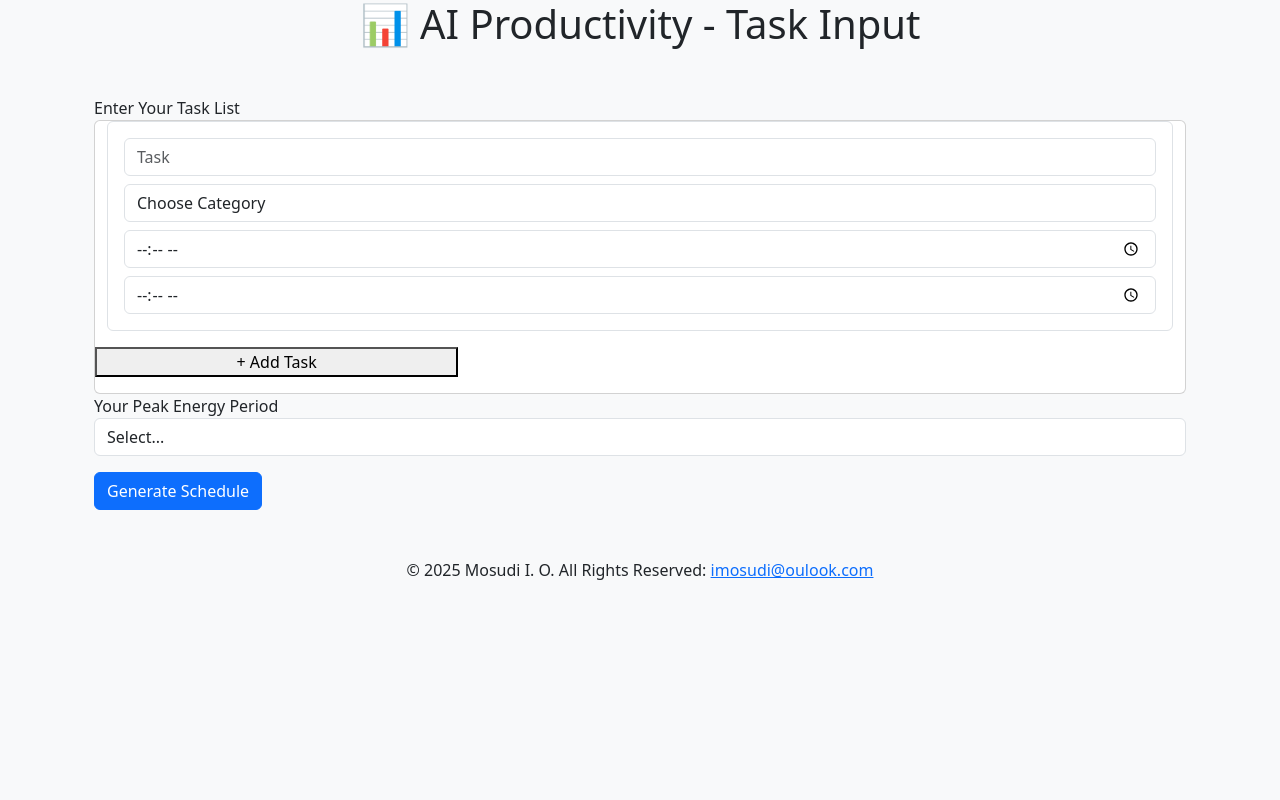
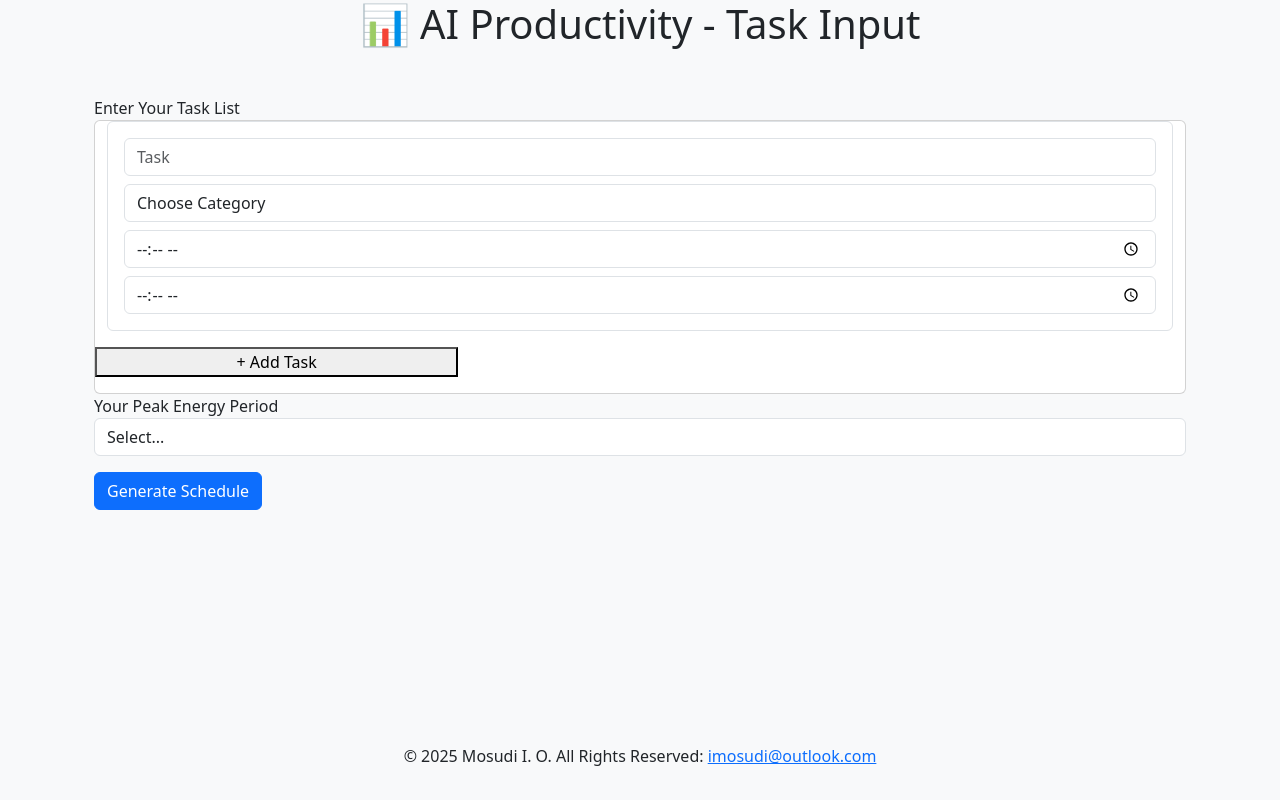
Before and after one commit to imosudi/AI-Based-Productivity-Coach, a Flask app: page / in a window 1280 px wide. Run offline with Flask 3, Linux system fonts and the light colour scheme; some libraries are stand-ins or nearby versions.

Commit message:
Initial comit

```diff
--- a/app/__init__.py
+++ b/app/__init__.py
@@ -8,7 +8,7 @@ dir_path = os.path.dirname(os.path.realpath(__file__))
 py_vers = (".").join(platform.python_version().split(".")[:2])
 dir_path = os.path.dirname(os.path.realpath(__file__)).strip("app")
 #python_path = os.path.join(dir_path, f"venv/lib/python{py_vers}/site-packages")
-print("dir_path: ", dir_path)
+#print("dir_path: ", dir_path)
 
 app=Flask(__name__)
 
--- a/app/templates/base.html
+++ b/app/templates/base.html
@@ -1,24 +1,48 @@
 <!DOCTYPE html>
-<html>
+<html lang="en">
 <head>
     <title>AI Productivity Dashboard</title>
+    <meta charset="UTF-8">
+    <meta name="viewport" content="width=device-width, initial-scale=1.0">
+
     {% block styles %}
-        <link href="https://cdn.jsdelivr.net/npm/bootstrap@5.3.5/dist/css/bootstrap.min.css" rel="stylesheet" integrity="sha384-SgOJa3DmI69IUzQ2PVdRZhwQ+dy64/BUtbMJw1MZ8t5HZApcHrRKUc4W0kG879m7" crossorigin="anonymous">
+    <link href="https://cdn.jsdelivr.net/npm/bootstrap@5.3.5/dist/css/bootstrap.min.css" rel="stylesheet" integrity="sha384-SgOJa3DmI69IUzQ2PVdRZhwQ+dy64/BUtbMJw1MZ8t5HZApcHrRKUc4W0kG879m7" crossorigin="anonymous">
+    <style>
+        html, body {
+            height: 100%;
+        }
+        body {
+            display: flex;
+            flex-direction: column;
+        }
+        .container {
+            flex: 1;
+        }
+        footer {
+            padding: 1rem 0;
+            background-color: #f8f9fa;
+        }
+    </style>
     {% endblock styles %}
+
     {% block scripts %}
     <script src="https://cdn.jsdelivr.net/npm/@popperjs/core@2.11.8/dist/umd/popper.min.js" integrity="sha384-I7E8VVD/ismYTF4hNIPjVp/Zjvgyol6VFvRkX/vR+Vc4jQkC+hVqc2pM8ODewa9r" crossorigin="anonymous"></script>
     <script src="https://cdn.jsdelivr.net/npm/bootstrap@5.3.5/dist/js/bootstrap.min.js" integrity="sha384-VQqxDN0EQCkWoxt/0vsQvZswzTHUVOImccYmSyhJTp7kGtPed0Qcx8rK9h9YEgx+" crossorigin="anonymous"></script>
-        {{ moment.include_moment() }}
+    {{ moment.include_moment() }}
     {% endblock scripts %}
 </head>
 <body class="bg-light">
+
     <div class="container">
         {% block content %}
+        {% endblock %}
+    </div>
 
-        {% endblock %}
-    <footer>
-        <p class="text-center">&copy; {{ moment().format('YYYY') }} Mosudi I. O. All Rights Reserved: <a href="mailto:imosudi@outlook.com"> imosudi@oulook.com</a></p>
+    <footer class="text-center">
+        <p>&copy; {{ moment().format('YYYY') }} Mosudi I. O. All Rights Reserved:
+            <a href="mailto:imosudi@outlook.com">imosudi@outlook.com</a>
+        </p>
     </footer>
-    </div>
+
 </body>
 </html>
```
Also changed, not shown: app/logic.py (+6 -17 lines), app/templates/schedule.html (deleted, +0 -43 lines).
